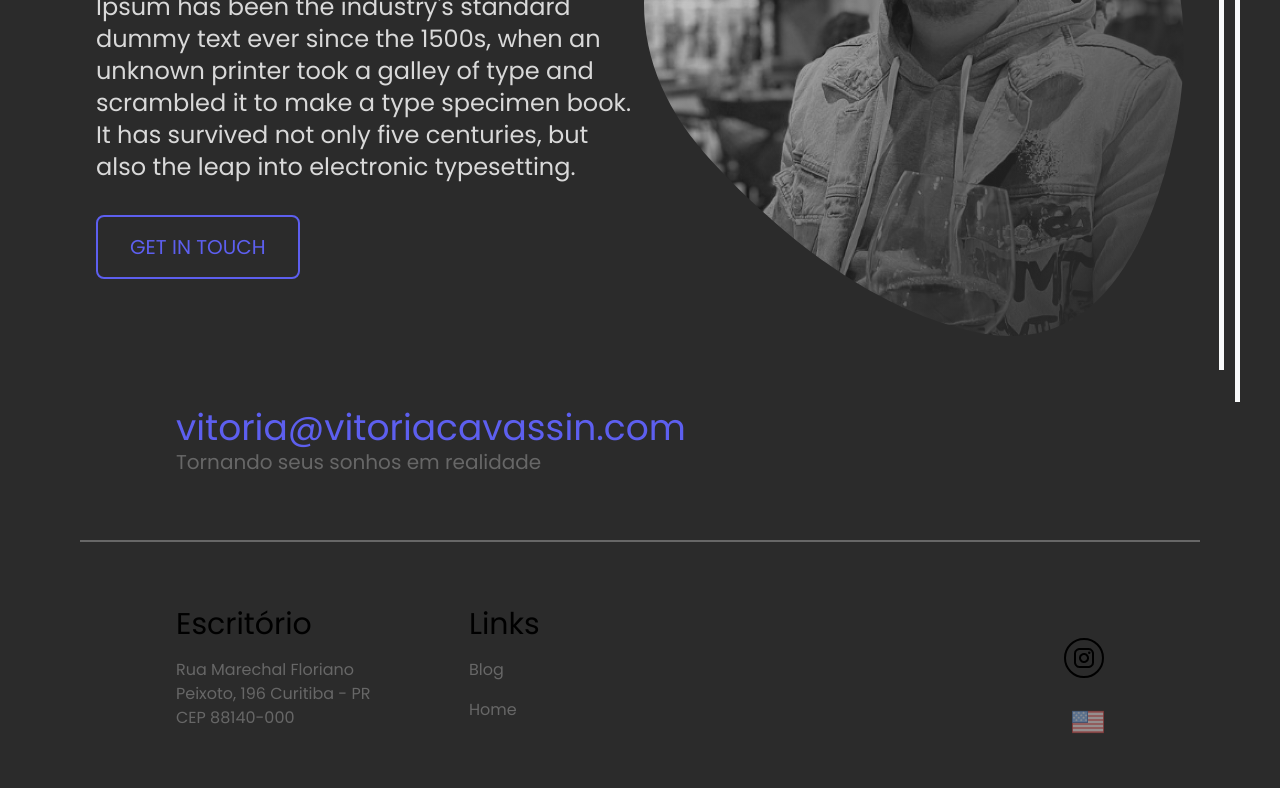
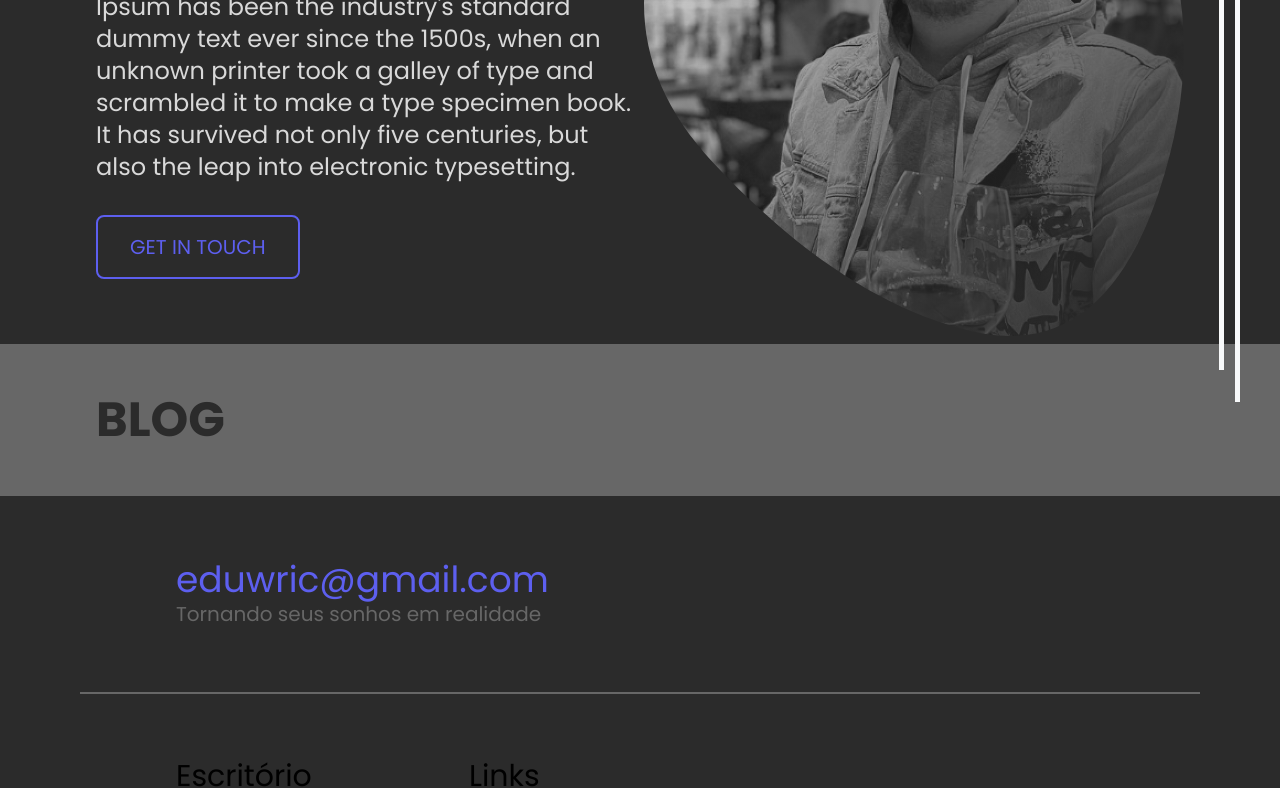
Before and after one commit to eduwr/my-website, a Next.js app: page / in a window 1280 px wide. Shown: the part 530-1318 px from the top of the page. Built offline with nearby package versions, Linux system fonts and the light colour scheme.

Commit message:
feat: create blog session

```diff
--- /dev/null
+++ b/src/components/BlogSection/index.tsx
@@ -0,0 +1,16 @@
+import { Translated } from "../Translated";
+
+export const BlogSection = () => {
+
+  return (
+    <section
+      className="bg-secondary-content px-8 md:px-24 md:py-10"
+    >
+      <h2
+      className=" text-primary-content text-5xl font-bold uppercase leading-normal"
+      >
+        <Translated textKey={"home.nav.blog"} />
+      </h2>
+    </section>
+  )
+}
--- a/src/lang/pt-BR.json
+++ b/src/lang/pt-BR.json
@@ -4,7 +4,7 @@
   "home.presentation.title": "The best choice for your software",
   "home.presentation.description": "Lorem Ipsum is simply dummy text of the printing and typesetting industry. Lorem Ipsum has been the industry's standard dummy text ever since the 1500s, when an unknown printer took a galley of type and scrambled it to make a type specimen book. It has survived not only five centuries, but also the leap into electronic typesetting.",
   "home.presentation.button": "Get in touch",
-  "home.footer.email": "vitoria@vitoriacavassin.com",
+  "home.footer.email": "eduwric@gmail.com",
   "home.footer.featuredPhrase": "Tornando seus sonhos em realidade",
   "home.footer.address.title": "Escritório",
   "home.footer.links.title": "Links",
--- a/src/pages/api/projects.ts
+++ /dev/null
@@ -1,19 +0,0 @@
-// Next.js API route support: https://nextjs.org/docs/api-routes/introduction
-import type { NextApiRequest, NextApiResponse } from 'next'
-import db from '../../utils/resources.json';
-
-type ErrorResponse = { message: string }
-type Data = ReturnType<() => typeof db.projects>
-
-export default function handler(
-  req: NextApiRequest,
-  res: NextApiResponse<Data | ErrorResponse>
-) {
-
-  switch (req.method) {
-    case "GET":
-      return res.status(200).json(db.projects);
-    default:
-      return res.status(404).json({ message: "Bad Request" });
-  }
-}
--- a/src/pages/index.tsx
+++ b/src/pages/index.tsx
@@ -1,6 +1,7 @@
 import type { NextPage } from "next";
 import Head from "next/head";
 import { Presentation } from "../components/Presentation";
+import { BlogSection } from "../components/BlogSection";
 
 const Home: NextPage = (props) => {
   return (
@@ -12,6 +13,7 @@ const Home: NextPage = (props) => {
       </Head>
 
       <Presentation />
+      <BlogSection />
     </div>
   );
 };
--- a/src/styles/globals.css
+++ b/src/styles/globals.css
@@ -13,7 +13,7 @@
 @layer utilities {
   .debug {
     @apply border-2;
-    @apply border-white;
+    @apply border-error;
   }
 
   .text-shadow {
```
